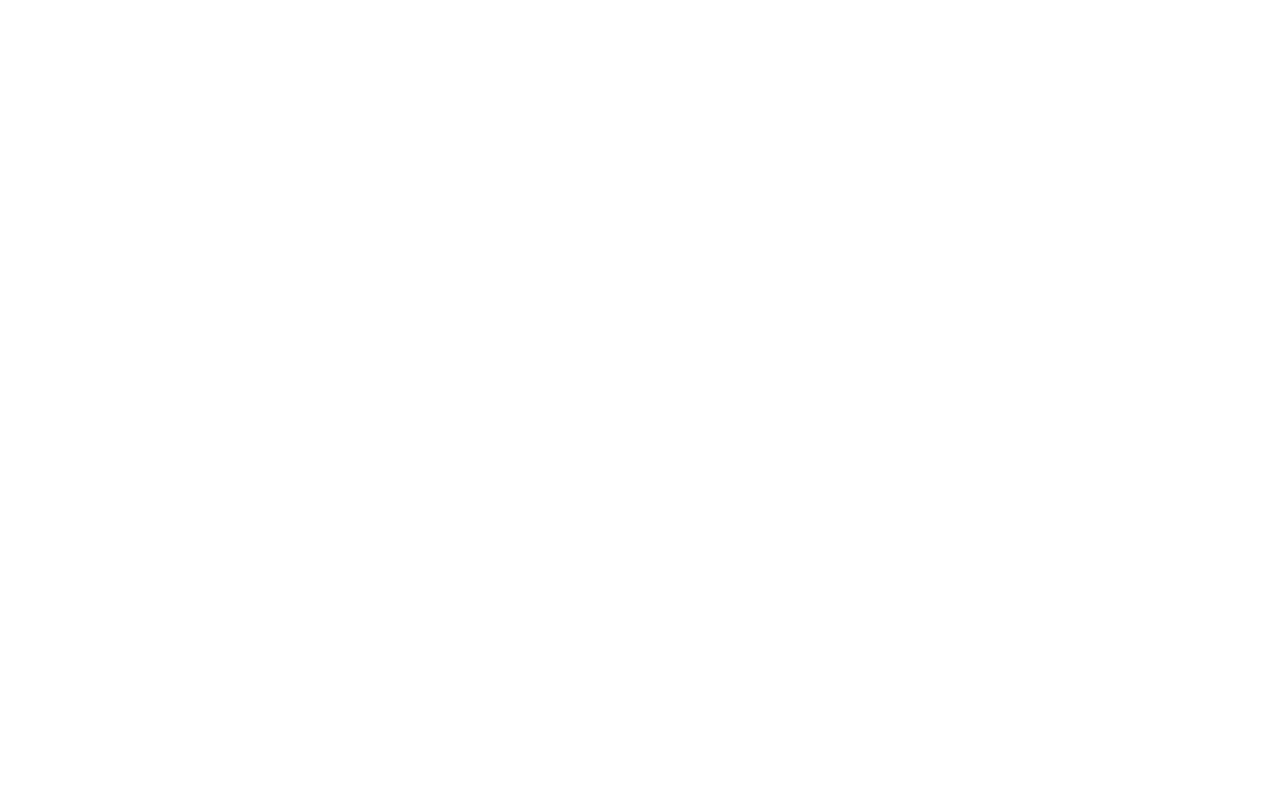
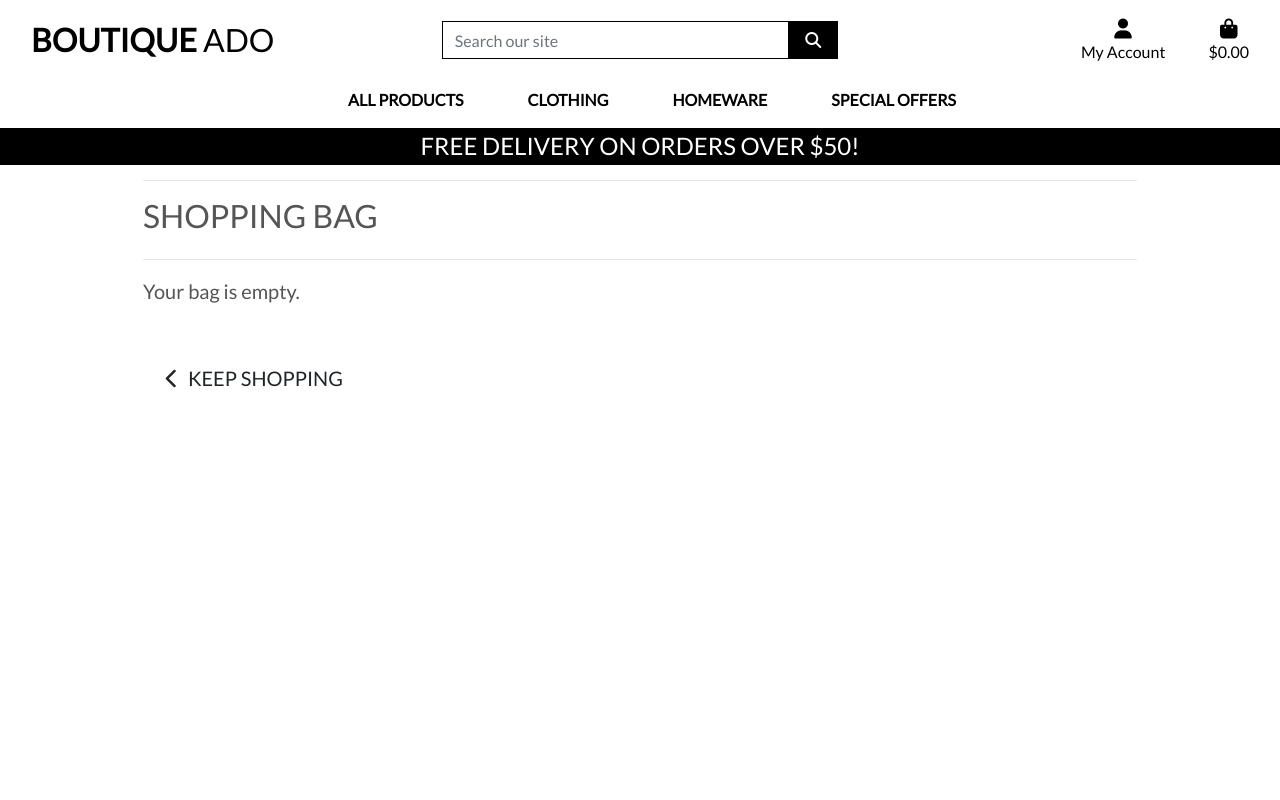
Before and after one commit to TammyGirl2015/Boutique-Ado, a Django app: page /bag/ in a window 1280 px wide. Before the commit the page is empty. Run offline with Django 3.2, Linux system fonts and the light colour scheme; some libraries are stand-ins or nearby versions.

Commit message:
added bag conext and delivery logic

```diff
--- /dev/null
+++ b/bag/contexts.py
@@ -0,0 +1,29 @@
+from decimal import Decimal
+from django.conf import settings
+
+def bag_contents(request):
+
+    bag_items = []
+    total = 0
+    product_count = 0
+
+    if total < settings.FREE_DELIVERY_THRESHOLD:
+        delivery = total * Decimal(settings.STANDARD_DELIVERY_PERCENTAGE / 100)
+        free_delivery_delta = settings.FREE_DELIVERY_THRESHOLD - total
+    else:
+        delivery = 0
+        free_delivery_delta = 0
+
+    grand_total = delivery + total
+
+    context = {
+        'bag_items': bag_items,
+        'total': total,
+        'product_count': product_count,
+        'delivery': delivery,
+        'free_delivery_delta': free_delivery_delta,
+        'free_delivery_threshold': settings.FREE_DELIVERY_THRESHOLD,
+        'grand_total': grand_total,
+    }
+
+    return context
--- a/bag/templates/bag/bag.html
+++ b/bag/templates/bag/bag.html
@@ -0,0 +1,39 @@
+{% extends "base.html" %}
+{% load static %}
+
+{% block page_header %}
+    <div class="container header-container">
+        <div class="row">
+            <div class="col"></div>
+        </div>
+    </div>
+{% endblock %}
+
+{% block content %}
+    <div class="overlay"></div>
+    <div class="container mb-2">
+        <div class="row">
+            <div class="col">
+                <hr>
+                <h2 class="logo-font mb-4">Shopping Bag</h2>
+                <hr>
+            </div>
+        </div>
+
+        <div class="row">
+            <div class="col">
+                {% if bag_items %}
+                    <div class="table-responsive rounded"></div>
+                {% else %}
+                    <p class="lead mb-5">Your bag is empty.</p>
+                    <a href="{% url 'products' %}" class="btn btn-outline-black rounded-0 btn-lg">
+                        <span class="icon">
+                            <i class="fas fa-chevron-left"></i>
+                        </span>
+                        <span class="text-uppercase">Keep Shopping</span>
+                    </a>
+                {% endif %}
+            </div>
+        </div>
+    </div>
+{% endblock %}
--- a/boutique_ado/settings.py
+++ b/boutique_ado/settings.py
@@ -9,7 +9,6 @@ https://docs.djangoproject.com/en/3.2/topics/settings/
 For the full list of settings and their values, see
 https://docs.djangoproject.com/en/3.2/ref/settings/
 """
-
 from pathlib import Path
 import os
 
@@ -73,6 +72,7 @@ TEMPLATES = [
                 'django.template.context_processors.request', # required by allauth
                 'django.contrib.auth.context_processors.auth',
                 'django.contrib.messages.context_processors.messages',
+                'bag.contexts.bag_contents',
             ],
         },
     },
@@ -157,3 +157,6 @@ STATICFILES_DIRS = (os.path.join(BASE_DIR, 'static'),)
 
 MEDIA_URL = '/media/'
 MEDIA_ROOT = os.path.join(BASE_DIR, 'media')
+
+FREE_DELIVERY_THRESHOLD = 50
+STANDARD_DELIVERY_PERCENTAGE = 10
--- a/boutique_ado/urls.py
+++ b/boutique_ado/urls.py
@@ -13,7 +13,6 @@ Including another URLconf
     1. Import the include() function: from django.urls import include, path
     2. Add a URL to urlpatterns:  path('blog/', include('blog.urls'))
 """
-
 from django.contrib import admin
 from django.urls import path, include
 from django.conf import settings
--- a/templates/includes/mobile-top-header.html
+++ b/templates/includes/mobile-top-header.html
@@ -1,4 +1,4 @@
-<li class="list-inline-item"></li>
+<li class="list-inline-item">
     <a class="text-black nav-link d-block d-lg-none" href="#" id="mobile-search" data-toggle="dropdown" aria-haspopup="true" aria-expanded="false">
         <div class="text-center">
             <div><i class="fas fa-search fa-lg"></i></div>
@@ -32,7 +32,7 @@
             {% if request.user.is_superuser %}
                 <a href="{% url 'account_logout' %}" class="dropdown-item">Product Management</a>
             {% endif %}
-            <a href="{% url 'profile' %}" class="dropdown-item">My Profile</a>
+            <a href="" class="dropdown-item">My Profile</a>
             <a href="{% url 'account_logout' %}" class="dropdown-item">Logout</a>
         {% else %}
             <a href="{% url 'account_signup' %}" class="dropdown-item">Register</a>
@@ -41,7 +41,7 @@
     </div>
 </li>
 <li class="list-inline-item">
-    <a class="{% if grand_total %}text-primary font-weight-bold{% else %}text-black{% endif %} nav-link d-block d-lg-none" href="">
+    <a class="{% if grand_total %}text-primary font-weight-bold{% else %}text-black{% endif %} nav-link d-block d-lg-none" href="{% url 'view_bag' %}">
         <div class="text-center">
             <div><i class="fas fa-shopping-bag fa-lg"></i></div>
             <p class="my-0">
```
